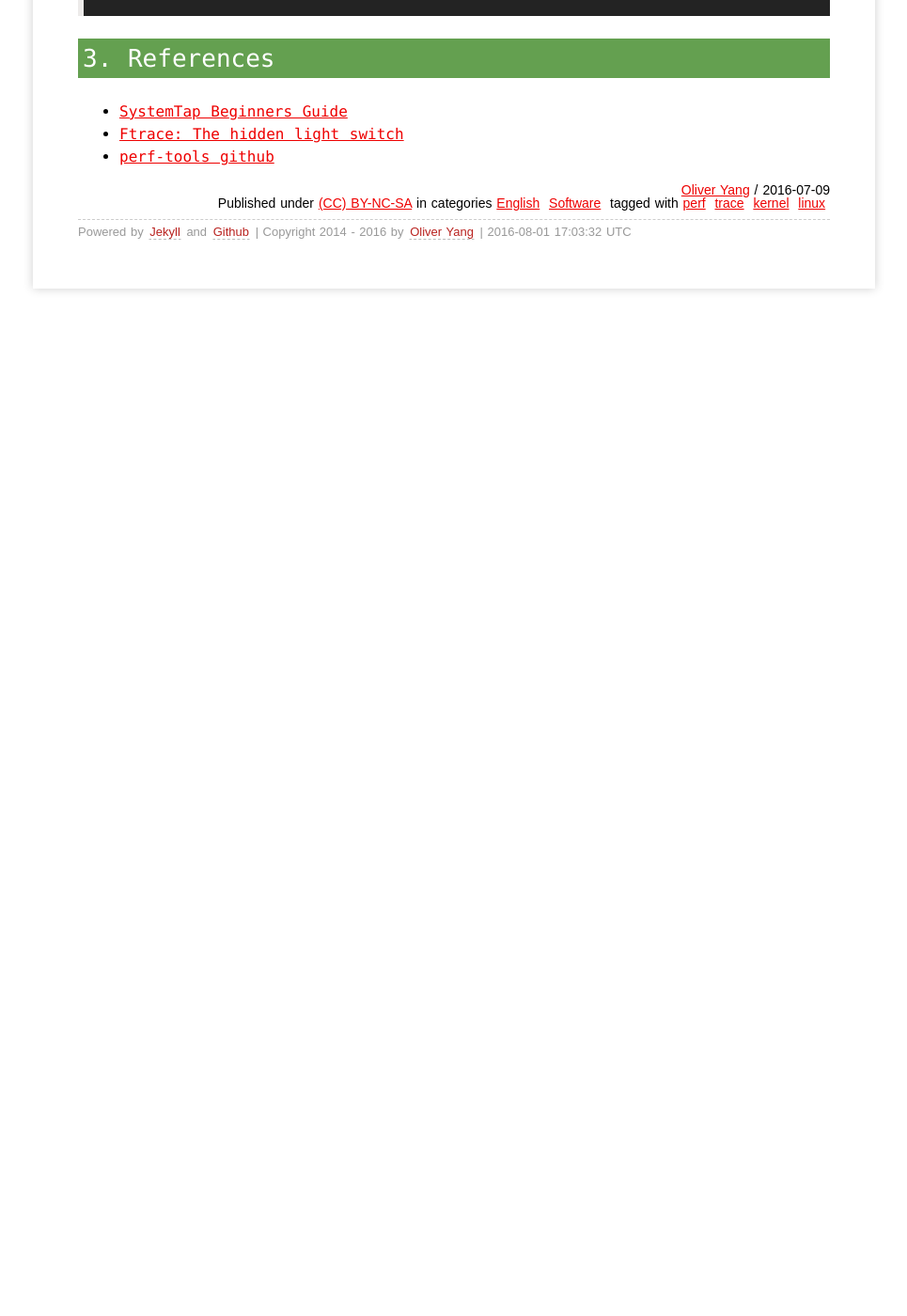
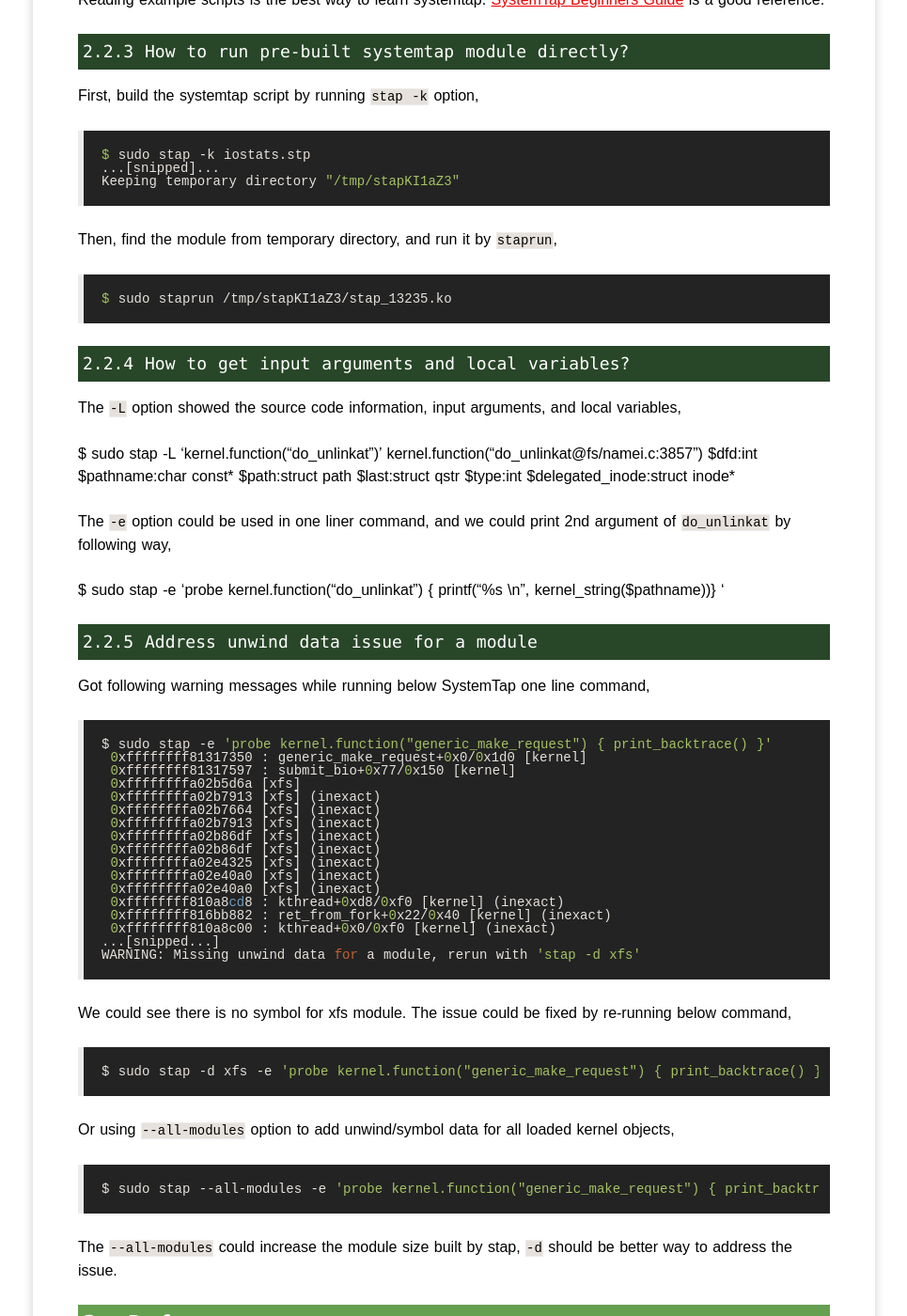
Before and after one commit to yangoliver/yangoliver.github.io, a Jekyll site: the page built from _posts/2016/2016-07-09-linux-perf-tools-tips.md, in a window 1280 px wide and 1400 px high, scrolled down 3283 px. Shown: the whole window at 94% size, without its empty margins (157-1122 px from the left). Built offline with Jekyll 4.4.1, drawn with Linux system fonts in a browser that asks for light colours; comment, search, counter and statistics services are not loaded; before the commit the page ends 3638 px from its top, so only the background shows below that; some of the changed text lies outside the part shown.

Commit message:
update: add perf kprobe, systemtap symbol and input argument issues

```diff
--- a/_posts/2016/2016-07-09-linux-perf-tools-tips.md
+++ b/_posts/2016/2016-07-09-linux-perf-tools-tips.md
@@ -80,13 +80,23 @@
 
 All of above probe points could be also used by ftrace and other kprobe based tools. By default, all kernel and module APIs could be listed as probe points.
 
+#### 2.1.5 How to use kprobe event via perf CLI?
+
+Below example showed that how to use kprobe to get the 2nd arguments of `do_unlinkat`,
+
+	$ sudo perf probe --add 'do_unlinkat pathname=+0(%si):string'
+	$ sudo perf record -e probe:do_unlinkat –aR sleep 3600
+	$ sudo perf script
+
+The syntax of kprobe event could be found from [Documentation/trace/kprobetrace.txt](https://github.com/torvalds/linux/blob/master/Documentation/trace/kprobetrace.txt).
+
 ### 2.2 SystemTap
 
-#### 2.1 How to run systemtap with customized kernel
+#### 2.2.1 How to run systemtap with customized kernel
 
 In short, we could rebuild systemtap and kernel to make it work together. Please refer to [This article](https://www.ibm.com/support/knowledgecenter/linuxonibm/liaai.systemTap/liaaisystapcustom.htm).
 
-#### 2.2 Where can I find systemtap example scripts?
+#### 2.2.2 Where can I find systemtap example scripts?
 
 For systemtap example scripts, there are two ways,
 
@@ -98,7 +108,7 @@
 
 Reading example scripts is the best way to learn systemtap. [SystemTap Beginners Guide](https://www.sourceware.org/systemtap/SystemTap_Beginners_Guide/index.html) is a good reference.
 
-#### 2.3 How to run pre-built systemtap module directly?
+#### 2.2.3 How to run pre-built systemtap module directly?
 
 First, build the systemtap script by running `stap -k` option,
 
@@ -110,6 +120,49 @@
 
 	$ sudo staprun /tmp/stapKI1aZ3/stap_13235.ko
 
+#### 2.2.4 How to get input arguments and local variables?
+
+The `-L` option showed the source code information, input arguments, and local variables,
+
+$ sudo stap -L 'kernel.function("do_unlinkat")'
+kernel.function("do_unlinkat@fs/namei.c:3857") $dfd:int $pathname:char const* $path:struct path $last:struct qstr $type:int $delegated_inode:struct inode*
+
+The `-e` option could be used in one liner command, and we could print 2nd argument of `do_unlinkat` by following way,
+
+$ sudo stap -e 'probe kernel.function("do_unlinkat") { printf("%s \n", kernel_string($pathname))} '
+
+#### 2.2.5 Address unwind data issue for a module
+
+Got following warning messages while running below SystemTap one line command,
+
+	$ sudo stap -e 'probe kernel.function("generic_make_request") { print_backtrace() }'
+	 0xffffffff81317350 : generic_make_request+0x0/0x1d0 [kernel]
+	 0xffffffff81317597 : submit_bio+0x77/0x150 [kernel]
+	 0xffffffffa02b5d6a [xfs]
+	 0xffffffffa02b7913 [xfs] (inexact)
+	 0xffffffffa02b7664 [xfs] (inexact)
+	 0xffffffffa02b7913 [xfs] (inexact)
+	 0xffffffffa02b86df [xfs] (inexact)
+	 0xffffffffa02b86df [xfs] (inexact)
+	 0xffffffffa02e4325 [xfs] (inexact)
+	 0xffffffffa02e40a0 [xfs] (inexact)
+	 0xffffffffa02e40a0 [xfs] (inexact)
+	 0xffffffff810a8cd8 : kthread+0xd8/0xf0 [kernel] (inexact)
+	 0xffffffff816bb882 : ret_from_fork+0x22/0x40 [kernel] (inexact)
+	 0xffffffff810a8c00 : kthread+0x0/0xf0 [kernel] (inexact)
+	...[snipped...]
+	WARNING: Missing unwind data for a module, rerun with 'stap -d xfs'
+
+We could see there is no symbol for xfs module. The issue could be fixed by re-running below command,
+
+	$ sudo stap -d xfs -e 'probe kernel.function("generic_make_request") { print_backtrace() }'
+
+Or using `--all-modules` option to add unwind/symbol data for all loaded kernel objects,
+
+	$ sudo stap --all-modules -e 'probe kernel.function("generic_make_request") { print_backtrace() }'
+
+The `--all-modules` could increase the module size built by stap, `-d` should be better way to address the issue.
+
 ## 3. References
 
 * [SystemTap Beginners Guide](https://www.sourceware.org/systemtap/SystemTap_Beginners_Guide/index.html)
```
